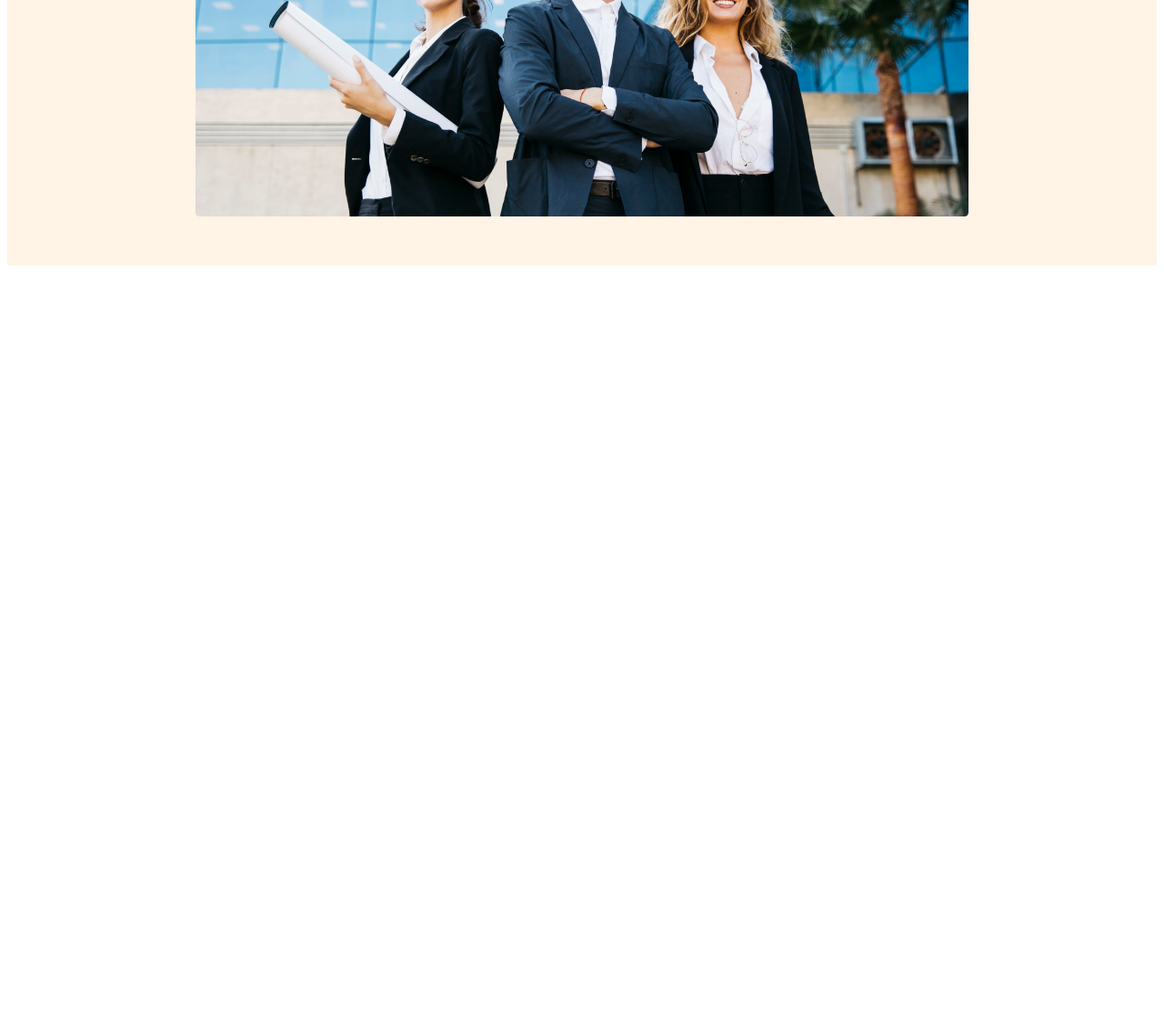
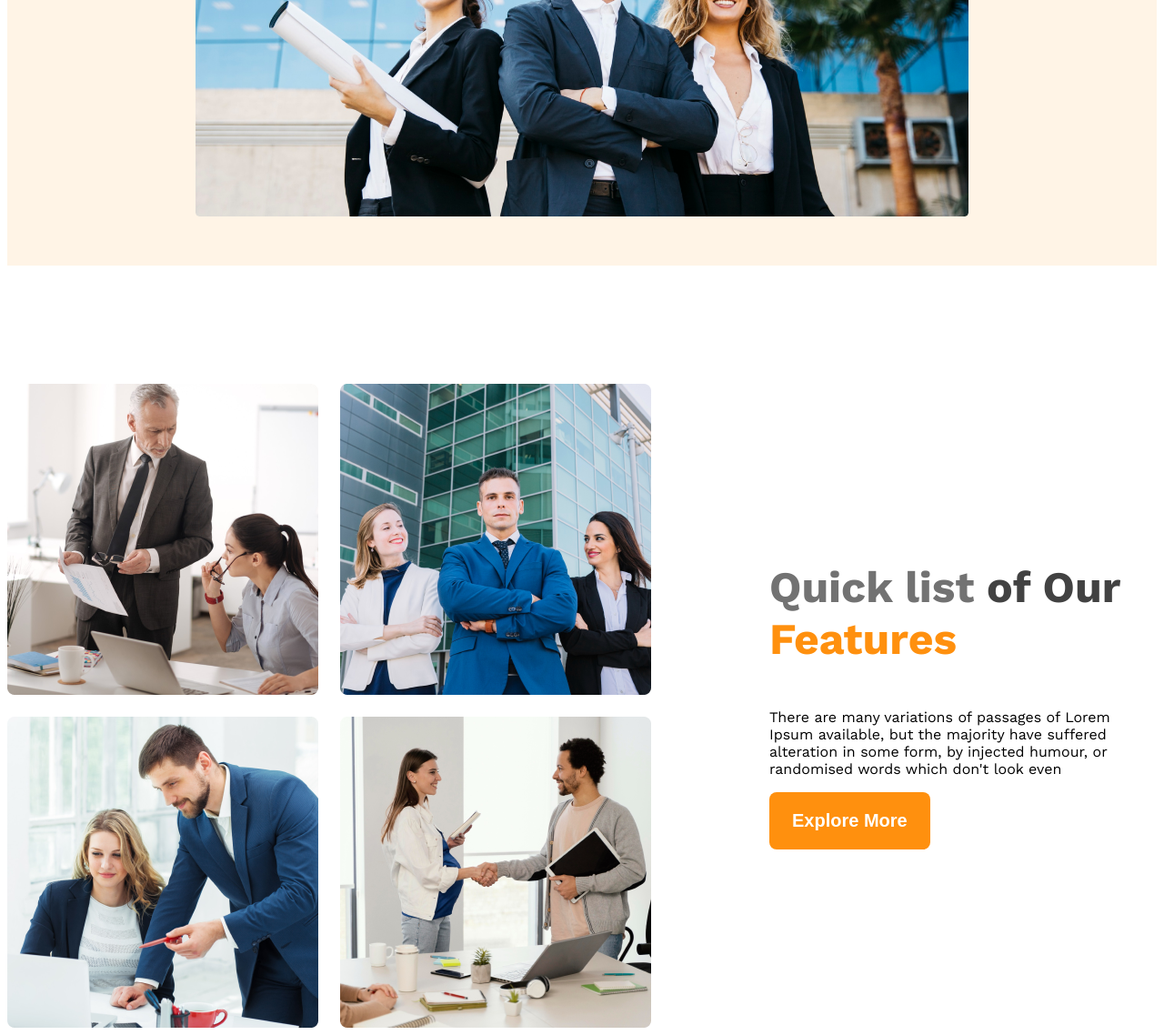
Before and after one commit to kFarzana04/g3-architects-responsive-website, a plain HTML site: page index.html in a window 1280 px wide. Shown: the part 698-1836 px from the top of the page at 91% size. Before the commit the page ends 998 px from the top, so only its background shows below. Drawn offline with nearby package versions, Linux system fonts and the light colour scheme.

Commit message:
features teams section done

```diff
--- a/index.html
+++ b/index.html
@@ -31,7 +31,19 @@
         </div>
     </header>
     <main>
-
+        <section class="teams display-flex">
+            <div class="team-img-container">
+                <img src="images/team1.png" alt="">
+                <img src="images/team2.png" alt="">
+                <img src="images/team3.png" alt="">
+                <img src="images/team4.png" alt="">
+            </div>
+            <div class="our-features">
+                <h3 class="featuer-title brand"><span id="quick-list" class="text-light-gray">Quick list</span> <span class="text-gray">of Our </span><span class="text-primary">Features</span></h3>
+                <p class="feature-description bg-gray">There are many variations of passages of Lorem Ipsum available, but the majority have suffered alteration in some form, by injected humour, or randomised words which don't look even</p>
+                <button class="btn-primary">Explore More</button>
+            </div>
+        </section>
     </main>
     <footer>
 
--- a/stylesheet/style.css
+++ b/stylesheet/style.css
@@ -27,6 +27,9 @@
     border: none;
     border-radius: 8px;
     margin-bottom: 50px;
+  }
+  .text-primary{
+    color: rgb(255, 144, 14);
   }
 
 
@@ -82,7 +85,23 @@ main{
 }
 /* Team and Featured Style */
 
+.teams{
+  align-items: center;
+}
+.team-img-container{
+  display: grid;
+  grid-template-columns: repeat(2, 1fr);
+  gap: 24px;
+}
+.our-features{
+  margin-left: 130px;
+  max-width: 530px;
 
+}
+.feature-title{
+  font-size: 2rem;
+
+}
 
 
 
@@ -91,7 +110,28 @@ main{
 /* Responsive media query*/
 
 @media screen and (max-width: 576px) {
-    .navbar, .nav-links{
+    .navbar,
+    .nav-links,
+    .teams{
         flex-direction: column;
     }
+    .team-img-container{
+        grid-template-columns: repeat(1, 1fr);
+    }
+    .our-features{
+      margin-left: 20px;
+    }
 }
+
+/* Medium size device*/
+  @media screen and (min-width: 576px) and (max-width: 992px){
+    .teams{
+      flex-direction: column;
+    }
+    .our-features{
+      margin: 50px  auto;
+    }
+
+
+
+  }
```
